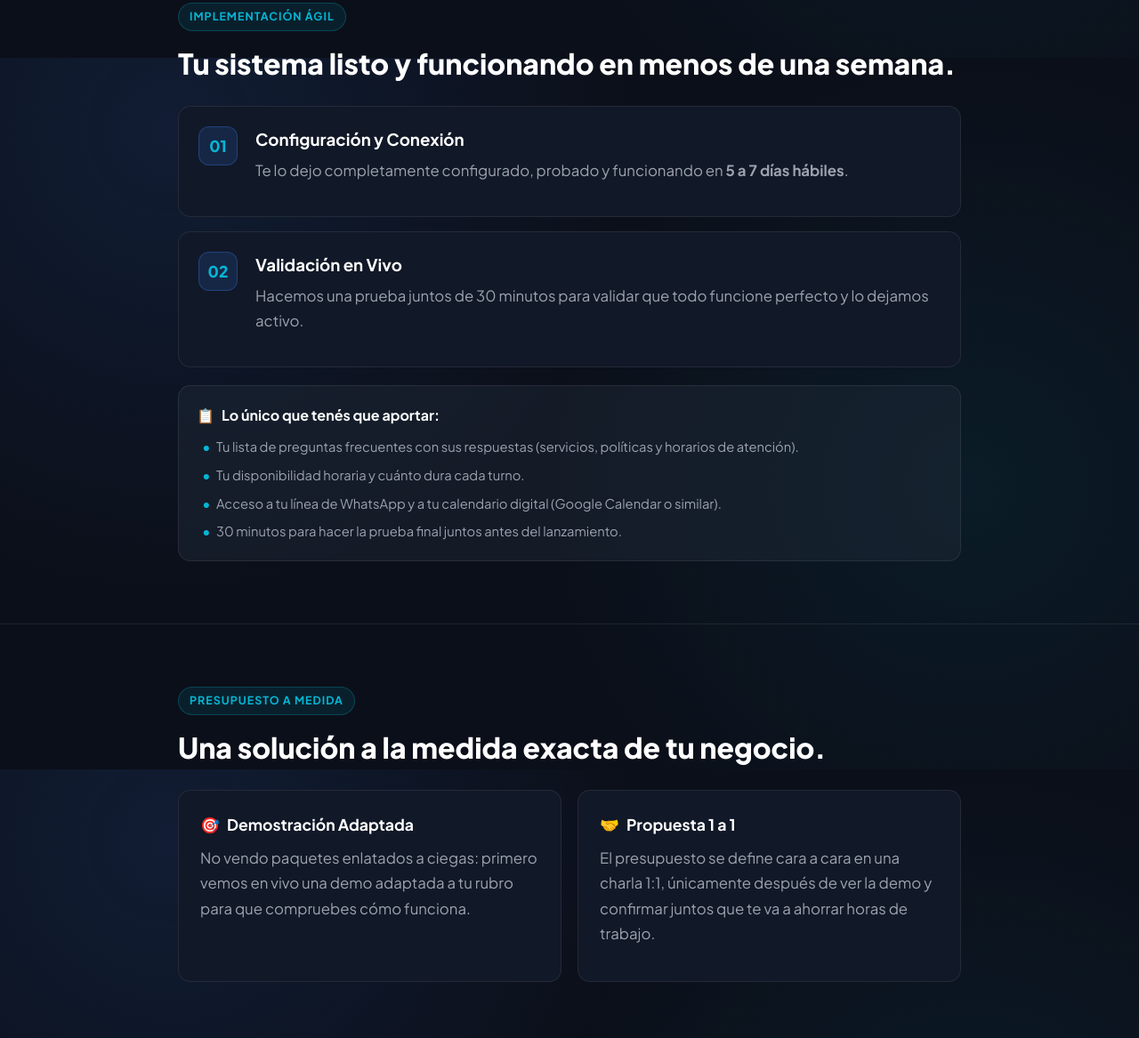
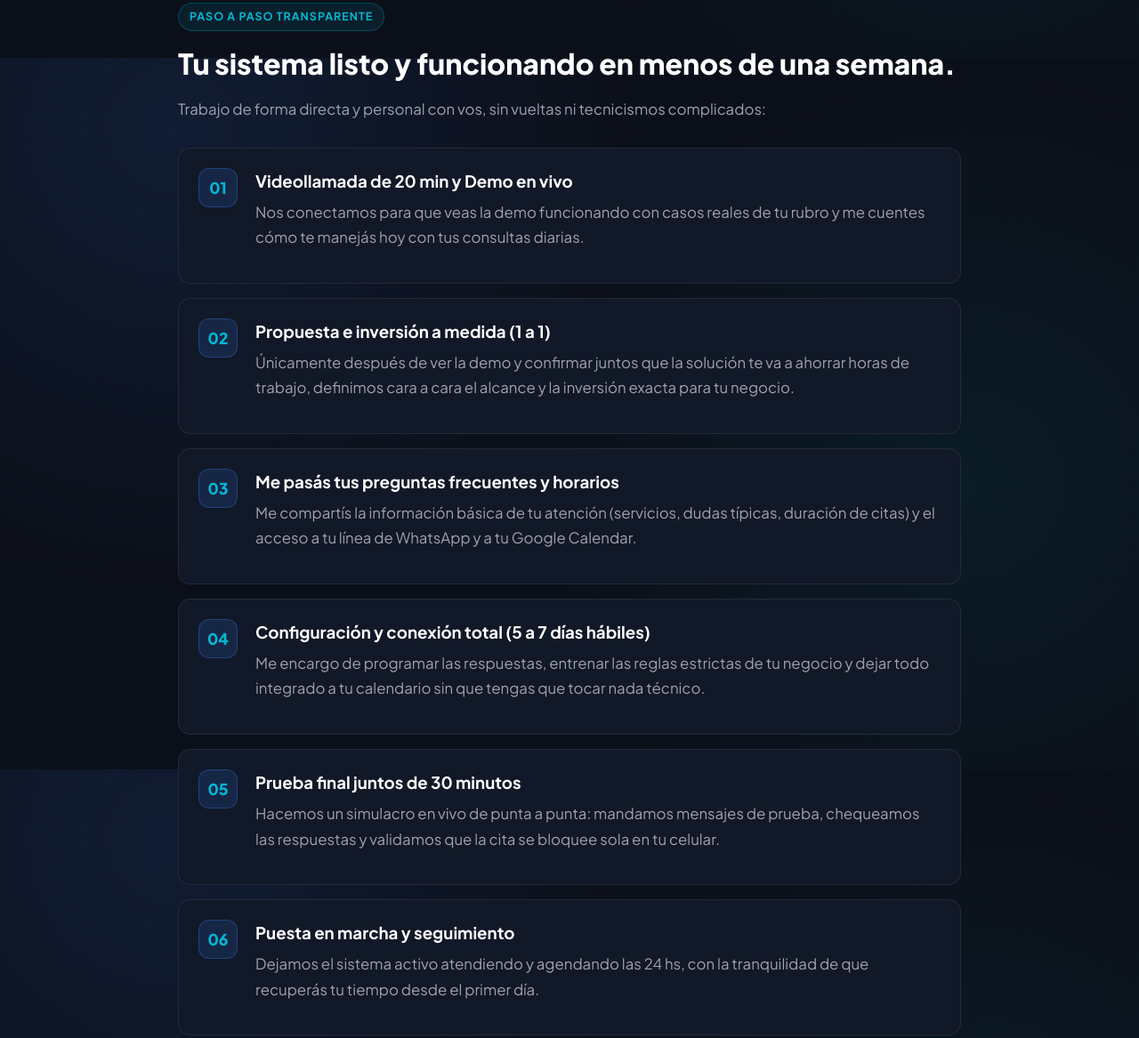
Before and after one commit to sjemprender02-boop/sjemprender02-boop.github.io, a plain HTML site: page index.html in a window 1280 px wide. Shown: the part 3135-4302 px from the top of the page at 89% size. Drawn offline with Linux system fonts and the light colour scheme.

Commit message:
Add files via upload

```diff
--- a/index.html
+++ b/index.html
@@ -1142,17 +1142,20 @@
          ========================================================================== -->
     <section id="como-trabajo">
       <div class="container">
-        <span class="section-badge">Implementación ágil</span>
+        <span class="section-badge">Paso a paso transparente</span>
         <h2 class="section-title">Tu sistema listo y funcionando en menos de una semana.</h2>
+        <p class="section-desc">
+          Trabajo de forma directa y personal con vos, sin vueltas ni tecnicismos complicados:
+        </p>
 
         <div class="steps-list">
           <!-- Paso 1 -->
           <div class="step-card">
             <div class="step-number">01</div>
             <div>
-              <h3 style="color: var(--text-highlight); margin-bottom: 6px;">Configuración y Conexión</h3>
+              <h3 style="color: var(--text-highlight); margin-bottom: 6px;">Videollamada de 20 min y Demo en vivo</h3>
               <p class="section-desc">
-                Te lo dejo completamente configurado, probado y funcionando en <strong>5 a 7 días hábiles</strong>.
+                Nos conectamos para que veas la demo funcionando con casos reales de tu rubro y me cuentes cómo te manejás hoy con tus consultas diarias.
               </p>
             </div>
           </div>
@@ -1161,23 +1164,56 @@
           <div class="step-card">
             <div class="step-number">02</div>
             <div>
-              <h3 style="color: var(--text-highlight); margin-bottom: 6px;">Validación en Vivo</h3>
+              <h3 style="color: var(--text-highlight); margin-bottom: 6px;">Propuesta e inversión a medida (1 a 1)</h3>
               <p class="section-desc">
-                Hacemos una prueba juntos de 30 minutos para validar que todo funcione perfecto y lo dejamos activo.
+                Únicamente después de ver la demo y confirmar juntos que la solución te va a ahorrar horas de trabajo, definimos cara a cara el alcance y la inversión exacta para tu negocio.
               </p>
             </div>
           </div>
-        </div>
-
-        <!-- Lo que tiene que poner el cliente -->
-        <div class="requirements-box">
-          <h4><span>📋</span> Lo único que tenés que aportar:</h4>
-          <ul class="requirements-list">
-            <li>Tu lista de preguntas frecuentes con sus respuestas (servicios, políticas y horarios de atención).</li>
-            <li>Tu disponibilidad horaria y cuánto dura cada turno.</li>
-            <li>Acceso a tu línea de WhatsApp y a tu calendario digital (Google Calendar o similar).</li>
-            <li>30 minutos para hacer la prueba final juntos antes del lanzamiento.</li>
-          </ul>
+
+          <!-- Paso 3 -->
+          <div class="step-card">
+            <div class="step-number">03</div>
+            <div>
+              <h3 style="color: var(--text-highlight); margin-bottom: 6px;">Me pasás tus preguntas frecuentes y horarios</h3>
+              <p class="section-desc">
+                Me compartís la información básica de tu atención (servicios, dudas típicas, duración de citas) y el acceso a tu línea de WhatsApp y a tu Google Calendar.
+              </p>
+            </div>
+          </div>
+
+          <!-- Paso 4 -->
+          <div class="step-card">
+            <div class="step-number">04</div>
+            <div>
+              <h3 style="color: var(--text-highlight); margin-bottom: 6px;">Configuración y conexión total (5 a 7 días hábiles)</h3>
+              <p class="section-desc">
+                Me encargo de programar las respuestas, entrenar las reglas estrictas de tu negocio y dejar todo integrado a tu calendario sin que tengas que tocar nada técnico.
+              </p>
+            </div>
+          </div>
+
+          <!-- Paso 5 -->
+          <div class="step-card">
+            <div class="step-number">05</div>
+            <div>
+              <h3 style="color: var(--text-highlight); margin-bottom: 6px;">Prueba final juntos de 30 minutos</h3>
+              <p class="section-desc">
+                Hacemos un simulacro en vivo de punta a punta: mandamos mensajes de prueba, chequeamos las respuestas y validamos que la cita se bloquee sola en tu celular.
+              </p>
+            </div>
+          </div>
+
+          <!-- Paso 6 -->
+          <div class="step-card">
+            <div class="step-number">06</div>
+            <div>
+              <h3 style="color: var(--text-highlight); margin-bottom: 6px;">Puesta en marcha y seguimiento</h3>
+              <p class="section-desc">
+                Dejamos el sistema activo atendiendo y agendando las 24 hs, con la tranquilidad de que recuperás tu tiempo desde el primer día.
+              </p>
+            </div>
+          </div>
         </div>
       </div>
     </section>
```
